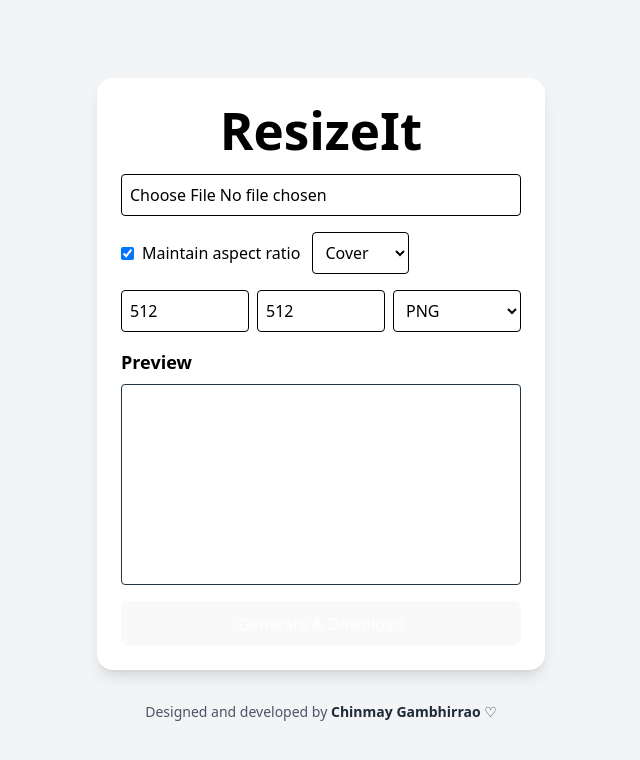
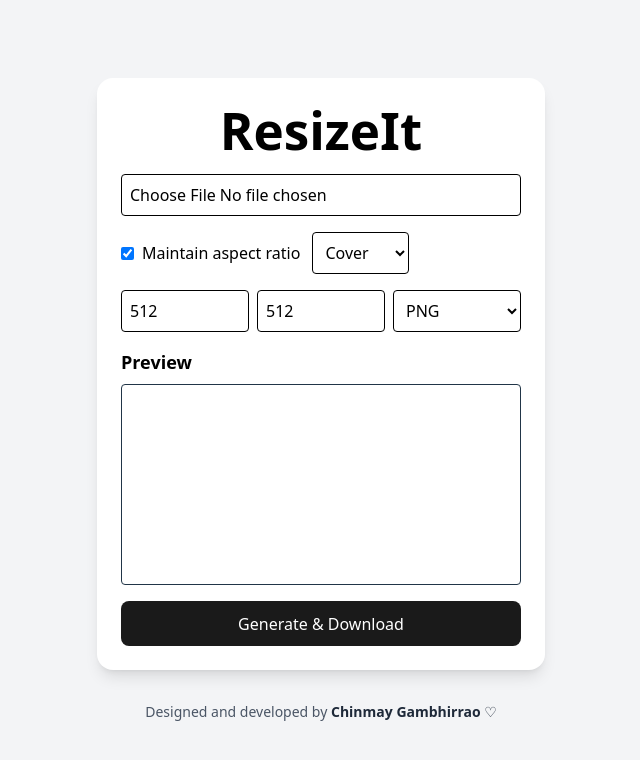
Before and after one commit to ChinmayGambhirrao/ResizeIt, a React (Vite) app: page / in a window 1280 px wide. Shown: the top 760 px of the page, without its empty margins (319-959 px from the left). Built offline with nearby package versions, Linux system fonts and the light colour scheme.

Commit message:
Debugging the button color

```diff
--- a/src/index.css
+++ b/src/index.css
@@ -45,7 +45,7 @@ button {
   font-size: 1em;
   font-weight: 500;
   font-family: inherit;
-  background-color: red;
+  background-color: #1a1a1a;
   cursor: pointer;
   transition: border-color 0.25s;
 }
@@ -69,6 +69,6 @@ button:focus-visible {
     color: #747bff;
   }
   button {
-    background-color: #f9f9f9;
+    background-color: #1a1a1a;
   }
 }
```
